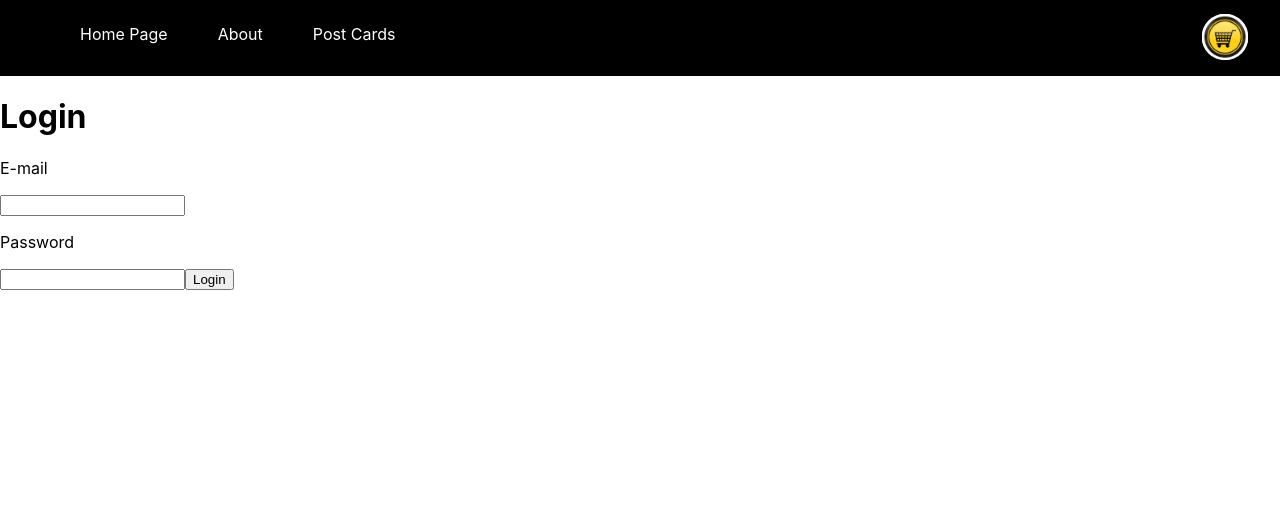
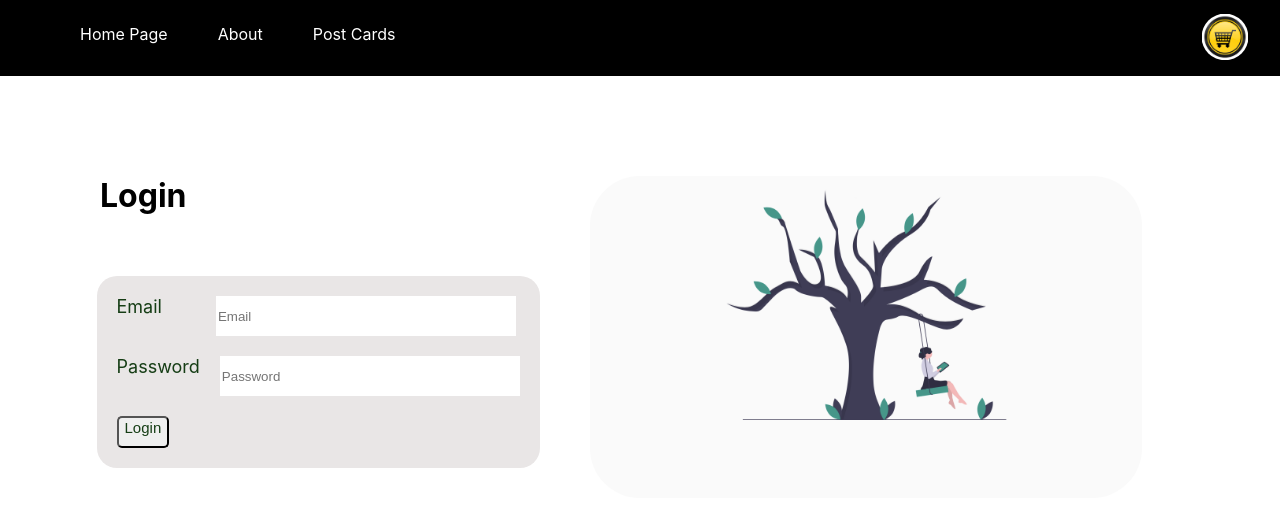
Before and after one commit to ValaA88/final-project-postit, a Next.js app: page /login in a window 1280 px wide. Shown: the top 506 px of the page. Built offline with nearby package versions, Linux system fonts and the light colour scheme.

Commit message:
Remaking login page

```diff
--- a/package.json
+++ b/package.json
@@ -26,7 +26,8 @@
     "postgres": "^2.0.0-beta.5",
     "react": "17.0.2",
     "react-dom": "17.0.2",
-    "react-responsive-carousel": "^3.2.19"
+    "react-responsive-carousel": "^3.2.19",
+    "react-router": "^5.2.0"
   },
   "devDependencies": {
     "eslint": "7.29.0",
--- a/pages/index.js
+++ b/pages/index.js
@@ -70,7 +70,7 @@ export default function Home() {
         </div>
       </div>
       <footer className={styles.footer}>
-        &#169;Copy by Vala A - Postit final project
+        &#169; Vala A - Postit final project
       </footer>
     </div>
   );
--- a/pages/index.module.css
+++ b/pages/index.module.css
@@ -25,9 +25,9 @@
 }
 
 .header {
-  font-family: fantasy;
-  font-size: 30px;
+  font-size: 25px;
   color: #043004ec;
+  margin-bottom: 20px;
 }
 
 .box {
@@ -37,29 +37,33 @@
 }
 
 .inputGroup {
-  font-family: fantasy;
   display: flex;
-  font-size: 20px;
+  font-size: 18px;
   gap: 20px;
   color: #043004ec;
 }
 
 .loginInput {
-  display: grid;
-  border-radius: 5px;
-  color: #043004ec;
+  border: none;
+  background-color: white;
+  width: 300px;
+  height: 40px;
+  color: black;
 }
 
 .loginBtn {
-  font-family: fantasy;
   font-size: 15px;
   border-radius: 5px;
   padding-bottom: 4px;
   color: #043004ec;
 }
+
 .loginBtn:hover {
-  transform: translate3d();
+  cursor: pointer;
+  transform: scale(1.05);
+  transition: transform 500ms;
 }
+
 .emailText {
   margin-right: 42px;
 }
--- a/pages/login.js
+++ /dev/null
@@ -1,74 +0,0 @@
-// inja ye login dorost mikonam va bayad bebinam chizi ke user neveshte tuye table hast ya na!!! bayad yek login api benevisam
-
-// tuye loin api bayad ye getUserByEmail benevisam ta bebinam password doroste ya na
-
-// github e karl o bebinam chejuri e
-// Yaadam baashe: sabz haa typescriptan :D
-
-import React, { useState } from 'react';
-import Header from '../components/Header/Header';
-
-export default function Login() {
-  const [email, setEmail] = useState('');
-  const [password, setPassword] = useState('');
-
-  return (
-    <div>
-      <Header />
-      <div>
-        <h1>Login</h1>
-
-        <form
-          onSubmit={async (event) => {
-            event.preventDefault();
-            const response = await fetch('/api/login', {
-              method: 'POST',
-              headers: {
-                'Content-Type': 'application/json',
-              },
-              body: JSON.stringify({
-                email: email,
-                password: password,
-              }),
-            });
-            // const json = await response.json();
-
-            //   if ('errors' in json) {
-            //     setError(json.errors[0].message);
-            //     return;
-            //   }
-
-            //   props.refreshUsername();
-
-            //   // Navigate to the user's page when
-            //   // they have been successfully created
-            //   router.push(`/users/management/${json.user.id}/read`);
-          }}
-        >
-          <p>E-mail</p>
-          <input onChange={(event) => setEmail(event.target.value)}></input>
-          <p>Password</p>
-          <input
-            type="password"
-            onChange={(event) => setPassword(event.target.value)}
-          ></input>
-          <button>Login</button>
-        </form>
-      </div>
-    </div>
-  );
-}
-
-// export async function getServerSideProps() {
-//   const { getImages } = await import('../../../utils/database');
-
-//   const images = await getImages();
-
-//   console.log('images', images);
-
-//   return {
-//     props: {
-//       images: images,
-//     },
-//   };
-// }
--- /dev/null
+++ b/pages/login/index.js
@@ -0,0 +1,96 @@
+// inja ye login dorost mikonam va bayad bebinam chizi ke user neveshte tuye table hast ya na!!! bayad yek login api benevisam
+
+// tuye loin api bayad ye getUserByEmail benevisam ta bebinam password doroste ya na
+
+// github e karl o bebinam chejuri e
+// Yaadam baashe: sabz haa typescriptan :D
+
+import React, { useState } from 'react';
+import { Link } from 'react-router';
+import Header from '../../components/Header/Header';
+import styles from '../../pages/login/login.module.css';
+
+export default function Login() {
+  const [email, setEmail] = useState('');
+  const [password, setPassword] = useState('');
+  const url = '../pages/postcards';
+
+  return (
+    <div>
+      <Header />
+      <div>
+        <form
+          onSubmit={async (event) => {
+            event.preventDefault();
+            const response = await fetch('/api/login', {
+              method: 'POST',
+              headers: {
+                'Content-Type': 'application/json',
+              },
+              body: JSON.stringify({
+                email: email,
+                password: password,
+              }),
+            });
+          }}
+        >
+          <div className={styles.pageColumn}>
+            <h1 className={styles.headerText}>Login</h1>
+
+            <div className={styles.innerContainer}>
+              <div className={styles.box}>
+                <div className={styles.inputGroup}>
+                  <label className={styles.labelEmail} type="email">
+                    Email
+                  </label>
+                  <input
+                    type="text"
+                    name="email"
+                    className={styles.loginInput}
+                    placeholder="Email"
+                  />
+                </div>
+
+                <div className={styles.inputGroup}>
+                  <label className={styles.label} type="password">
+                    Password
+                  </label>
+                  <input
+                    type="password"
+                    name="password"
+                    className={styles.loginInput}
+                    placeholder="Password"
+                  />
+                </div>
+                <a href={url}>
+                  <button className={styles.button}>Login</button>
+                </a>
+              </div>
+            </div>
+            <div>
+              <img
+                src="swing_girl.png"
+                alt="swig_girl"
+                className={styles.image}
+              ></img>
+            </div>
+          </div>
+        </form>
+      </div>
+    </div>
+  );
+}
+
+// export async function getServerSideProps() {
+//   const { getImages } = await import('../../../utils/database');
+
+//   const images = await getImages();
+
+//   console.log('images', images);
+
+//   return {
+//     props: {
+//       images: images,
+//     },
+//   };
+// }
--- /dev/null
+++ b/pages/login/login.module.css
@@ -0,0 +1,72 @@
+.pageColumn {
+  display: flex;
+}
+
+.image {
+  width: 80%;
+  margin-top: 100px;
+  border-radius: 50px;
+}
+
+.headerText {
+  margin-left: 100px;
+  margin-right: -120px;
+  margin-top: 100px;
+}
+
+.innerContainer {
+  padding: 20px 20px 20px 20px;
+  margin-left: 30px;
+  margin-right: 50px;
+  margin-top: 200px;
+  margin-bottom: 100px;
+  border-radius: 20px;
+  background-color: rgb(233, 230, 230);
+}
+
+.box {
+  display: grid;
+  gap: 20px;
+  color: #043004ec;
+}
+
+.inputGroup {
+  display: flex;
+  font-size: 18px;
+  gap: 20px;
+  color: #043004ec;
+}
+
+.label {
+  color: #043004ec;
+  border-radius: 5px;
+}
+
+.labelEmail {
+  color: #043004ec;
+  margin-right: 34px;
+  border-radius: 5px;
+}
+
+.loginInput {
+  border: none;
+  background-color: white;
+  width: 300px;
+  height: 40px;
+  margin: $sm 0 !important;
+  color: white !important;
+}
+
+.button {
+  font-size: 15px;
+  border-radius: 5px;
+  padding-bottom: 10px;
+
+  color: #043004ec;
+}
+
+.button:hover {
+  cursor: pointer;
+  transform: scale(1.05);
+  transition: transform 500ms;
+}
--- a/pages/postCards/index.js
+++ b/pages/postCards/index.js
@@ -118,7 +118,7 @@ export default function PostCards({ images }) {
         </div>
       </div>
       <footer className={styles.footer}>
-        &#169; Copy by Vala A - Postit final project
+        &#169; Vala A - Postit final project
       </footer>
     </div>
   );
--- a/pages/postCards/postcardpages/birthday.js
+++ b/pages/postCards/postcardpages/birthday.js
@@ -1,8 +1,9 @@
 import Header from '../../../components/Header/Header';
 import styles from '../../postcards/singlepostcard.module.css';
 
-export default function SingleCardPage() {
+export default function SingleCardPage({ image }) {
   const categoriesPage = ['birthday'];
+  const cardLink = `postcards/${image}`;
 
   return (
     <div>
@@ -14,7 +15,7 @@ export default function SingleCardPage() {
       ></img>
       <div>{categoriesPage}</div>
       <div>
-        <a href="./About">
+        <a href={cardLink}>
           <img src="../../birthdayPic/happy_birthday_card_1.jpeg"></img>
         </a>
       </div>
```
Also changed, not shown: components/Login/Login.js (deleted), components/Login/Login.module.css (deleted), 1 other file (tests, documents, lock files or other folders).
